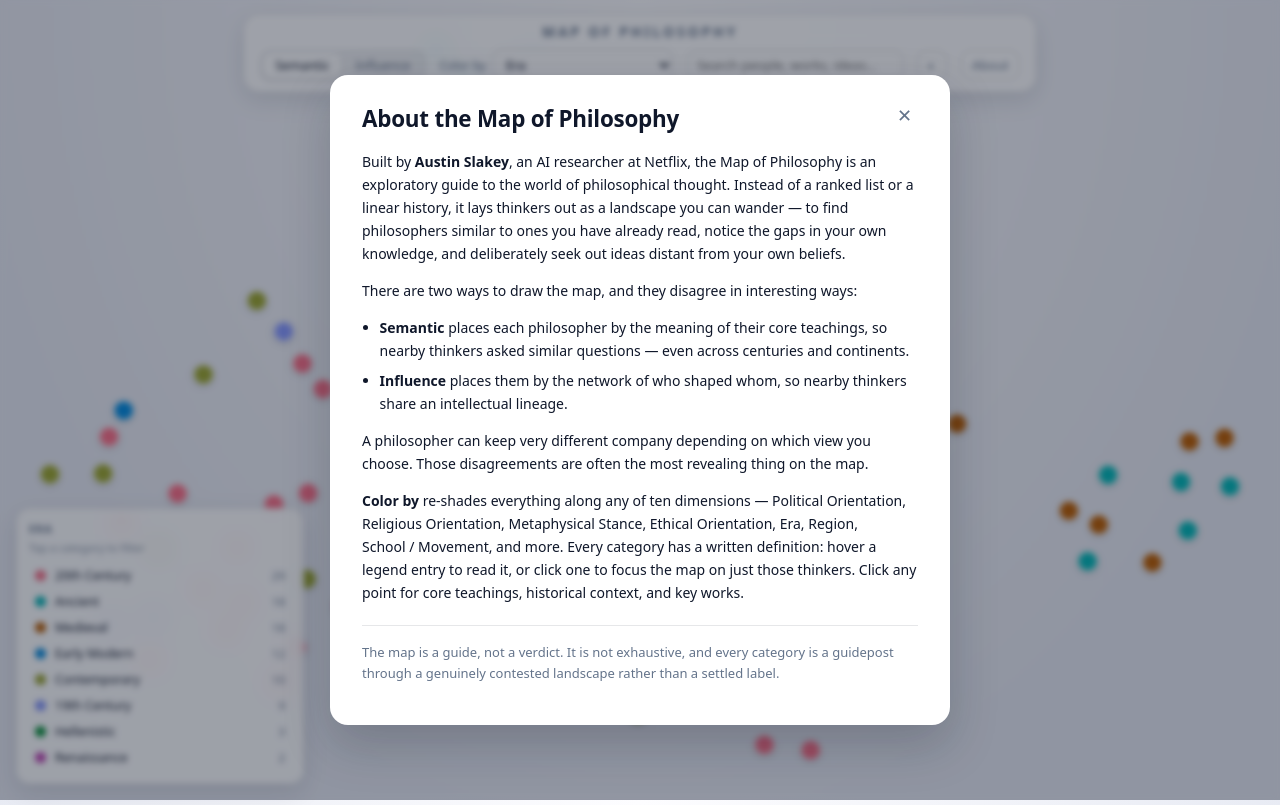
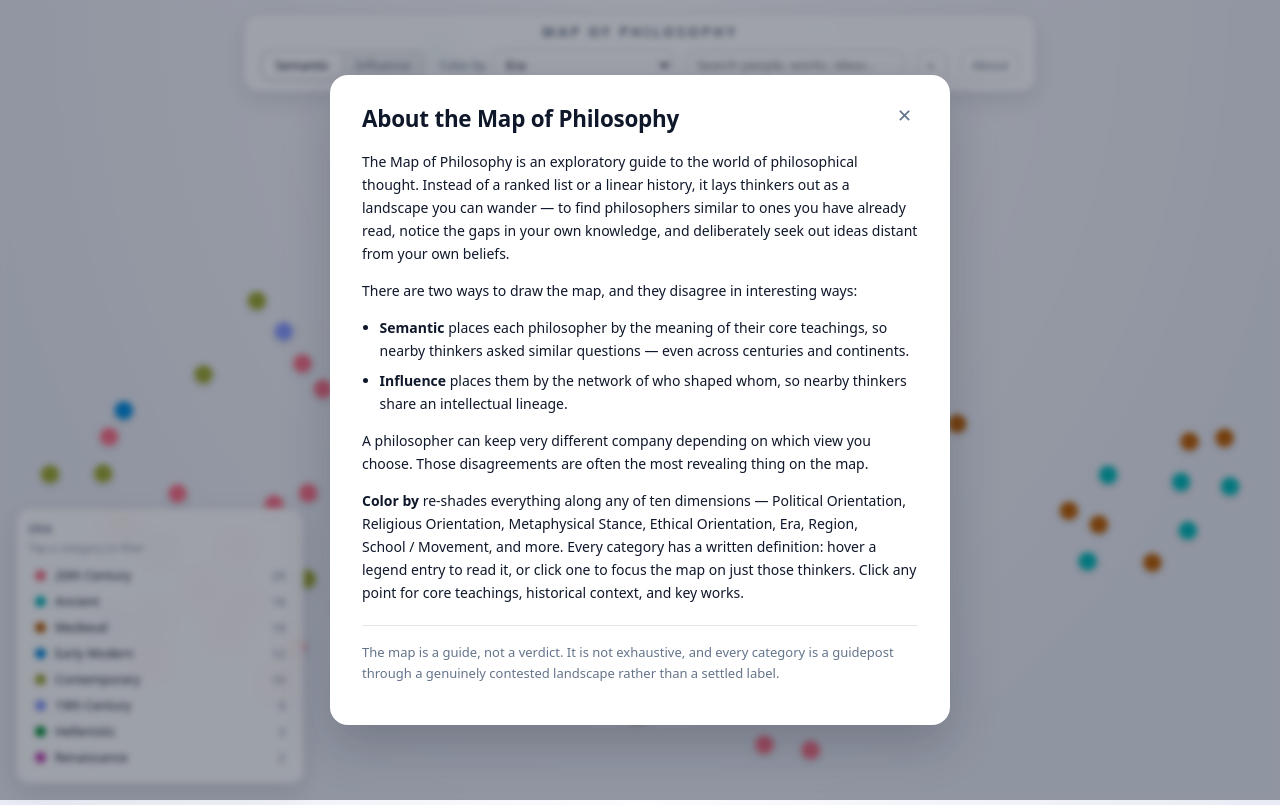
Before and after one commit to aslakey/thephilosophymap, a plain HTML site: page docs/index.html in a window 1280 px wide. Both pictures are taken after a click on the button "About". Drawn offline with nearby package versions, Linux system fonts and the light colour scheme.

Commit message:
Remove byline from the About intro
Co-authored-by: Cursor <cursoragent@cursor.com>

```diff
--- a/docs/index.html
+++ b/docs/index.html
@@ -841,8 +841,8 @@
       <button id="about-close" class="close-btn" type="button" aria-label="Close">✕</button>
       <h2>About the Map of Philosophy</h2>
       <p>
-        Built by <strong>Austin Slakey</strong>, an AI researcher at Netflix, the Map of
-        Philosophy is an exploratory guide to the world of philosophical thought. Instead
+        The Map of Philosophy is an exploratory guide to the world of philosophical
+        thought. Instead
         of a ranked list or a linear history, it lays thinkers out as a landscape you can
         wander — to find philosophers similar to ones you have already read, notice the
         gaps in your own knowledge, and deliberately seek out ideas distant from your own
```
